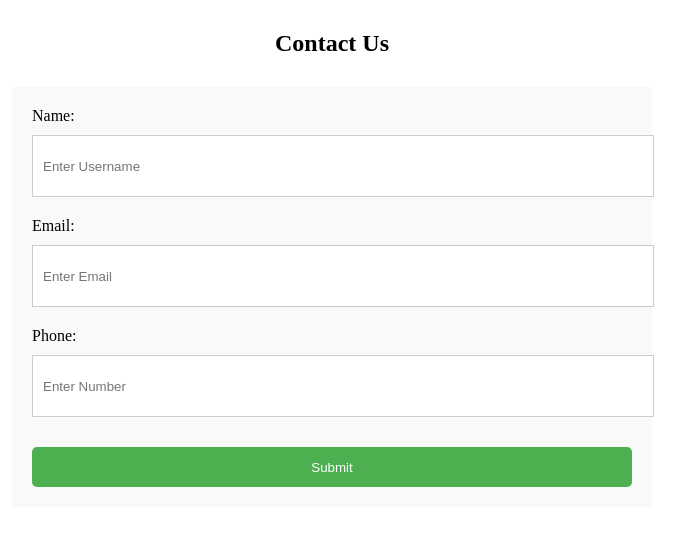
After one commit to PayalGandhile/Photo_gallery_project, a PHP site: page /contact.php in a window 1280 px wide. The commit adds this page. Shown: the top 536 px of the page, without its empty margins (308-993 px from the left). Run offline with PHP 8.4, Linux system fonts and the light colour scheme.

Commit message:
login setting and contact form

```diff
--- a/HTMLtemplates/navbar.html
+++ b/HTMLtemplates/navbar.html
@@ -9,7 +9,7 @@
 <body>
     <!-- navigation bar -->
     <header>
-        <a href="#" class="logo"> Photo Gallery</a>
+        <a href="../HTMLtemplates/index.html" class="logo"> Photo Gallery</a>
         <nav class="navbar">
         <ul class="navlink">
             <li class="link"><a href="../HTMLtemplates/index.html">Home</a></li>
@@ -22,7 +22,8 @@
                 </ul>
             </li>
             <li class="link"><a href="#about">About</a></li>
-            <li class="link"><a href="#contact">Contact us</a></li>
+            <li class="link"><a href="../contact.php">Contact us</a></li>
+            <li class="link"><a href="../logout.php">logout</a></li>
         </ul>
         </nav>
         </header>
--- a/about.php
+++ b/about.php
@@ -1,14 +1,17 @@
 <?php
-$servername = "localhost";
+$server = "localhost";
 $username = "root";
 $password = "";
+$database = "gallery";
 
 // Create connection
-$conn = new mysqli($server, $username, $password);
+$conn = new mysqli($server, $username, $password, $database);
 
 // Check connection
-if ($conn->connect_error) {
-  die("Connection failed: " . $conn->connect_error);
+
+  if ($conn->connect_error) {
+    die("Database connection failed: " . $conn->connect_error);
 }
-echo "Connected successfully";
+
+
 ?>
--- /dev/null
+++ b/contact.php
@@ -0,0 +1,95 @@
+<?php
+include 'about.php';  // Include your database connection file
+
+$errors = array();
+$success = '';
+
+if (isset($_POST["submit"])) {
+    // Collecting and sanitizing user input
+    $name = htmlspecialchars($_POST["name"]);
+    $email = htmlspecialchars($_POST["email"]);
+    $phone = $_POST["phone"];
+
+    // Validate email
+    if (!filter_var($email, FILTER_VALIDATE_EMAIL)) {
+        $errors['email'] = "Invalid email format!";
+    }
+
+    // Validate phone (simple regex for 10-15 digits, can be adjusted based on country codes)
+    if (!preg_match('/^[0-9]{10,15}$/', $phone)) {
+        $errors['phone'] = "Invalid phone number! Must be 10-15 digits.";
+    }
+
+    // If there are no validation errors, proceed to insert the data
+    if (empty($errors)) {
+        // Prepare the insert query
+        $stmt = $conn->prepare("INSERT INTO contactform (name, email, phone) VALUES (?, ?, ?)");
+
+        // Bind parameters ('sss' indicates three strings)
+        $stmt->bind_param("sss", $name, $email, $phone);
+
+        // Execute the statement
+        if ($stmt->execute()) {
+            $success = "New contact form entry inserted successfully!";
+
+            // Redirect to avoid form resubmission
+            header("Location: /Photo_gallery_project/HTMLtemplates/index.html");
+            exit();
+        } else {
+            $errors['database'] = "Error: " . $stmt->error;
+        }
+
+        // Close the statement
+        $stmt->close();
+    }
+}
+
+// Close the connection
+$conn->close();
+?>
+
+<!DOCTYPE html>
+<html lang="en">
+<head>
+    <meta charset="UTF-8">
+    <meta name="viewport" content="width=device-width, initial-scale=1.0">
+    <title>Contact Us</title>
+    <link rel="stylesheet" href="./styles/contact.css">
+</head>
+<body>
+
+    <!-- Contact Us Section -->
+    <section id="contact">
+        <div class="contact">
+            <h2>Contact Us</h2>
+        </div>
+
+        <form class="contact-form" method="post" action="contact.php">
+            <label for="name">Name:</label>
+            <input type="text" id="name" name="name" placeholder="Enter Username" required>
+
+            <label for="email">Email:</label>
+            <input type="email" id="email" name="email" placeholder="Enter Email" required>
+            <?php if (!empty($errors['email'])): ?>
+                <div class="error"><?php echo $errors['email']; ?></div>
+            <?php endif; ?>
+
+            <label for="phone">Phone:</label>
+            <input type="tel" id="phone" name="phone" placeholder="Enter Number" required>
+            <?php if (!empty($errors['phone'])): ?>
+                <div class="error"><?php echo $errors['phone']; ?></div>
+            <?php endif; ?>
+
+            <button type="submit" name="submit">Submit</button>
+
+            <?php if (!empty($errors['database'])): ?>
+                <div class="error"><?php echo $errors['database']; ?></div>
+            <?php endif; ?>
+            <?php if (!empty($success)): ?>
+                <div class="success"><?php echo $success; ?></div>
+            <?php endif; ?>
+        </form>
+    </section>
+
+</body>
+</html>
--- /dev/null
+++ b/styles/contact.css
@@ -0,0 +1,49 @@
+/*contact us  */
+
+.contact{
+text-align: center;
+padding: 20px auto;
+margin-top: 30px;
+}
+
+.contact-form {
+    max-width: 600px;
+    margin: 30px auto;
+    padding: 20px;
+    background-color: #f9f9f9;
+    /* border: 1px solid #ccc;
+    box-shadow: 0 0 10px rgba(0, 0, 0, 0.1); */
+}
+
+.contact-form label {
+    display: block;
+    margin-bottom: 10px;
+}
+
+.contact-form input[type="text"], .contact-form input[type="email"], .contact-form input[type="tel"] {
+    width: 100%;
+    height: 40px;
+    margin-bottom: 20px;
+    padding: 10px;
+    border: 1px solid #ccc;
+}
+
+.contact-form button[type="submit"] {
+    width: 100%;
+    height: 40px;
+    background-color: #4CAF50;
+    color: #fff;
+    padding: 10px;
+    border: none;
+    border-radius: 5px;
+    cursor: pointer;
+    margin-top: 10px;
+}
+
+.contact-form button[type="submit"]:hover {
+    background-color: #3e8e41;
+}
+
+.error{
+    color: red;
+}
--- a/styles/navbar.css
+++ b/styles/navbar.css
@@ -3,7 +3,6 @@
     padding: 0;
     box-sizing: border-box;
     text-decoration: none;
-    text-transform: capitalize;
 }
 body{
     min-height: 100vh;
--- a/styles/style.css
+++ b/styles/style.css
@@ -3,7 +3,6 @@
     padding: 0;
     box-sizing: border-box;
     text-decoration: none;
-    text-transform: capitalize;
 }
 body{
     min-height: 100vh;
```
Also changed, not shown: HTMLtemplates/index.html (+20 -8 lines), check_session.php (added, +18 -0 lines), login_form.php (+53 -3 lines), logout.php (added, +12 -0 lines), register_form.php (+93 -6 lines), styles/login.css (+7 -3 lines).
